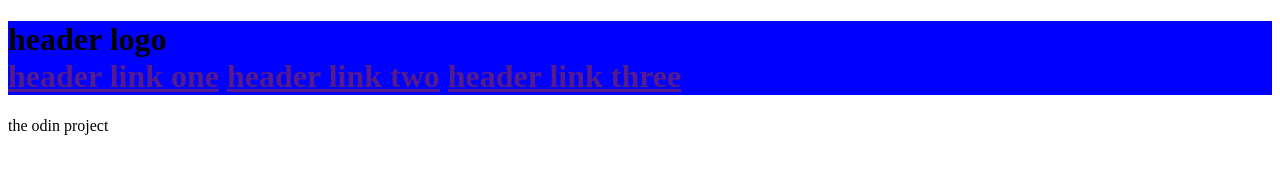
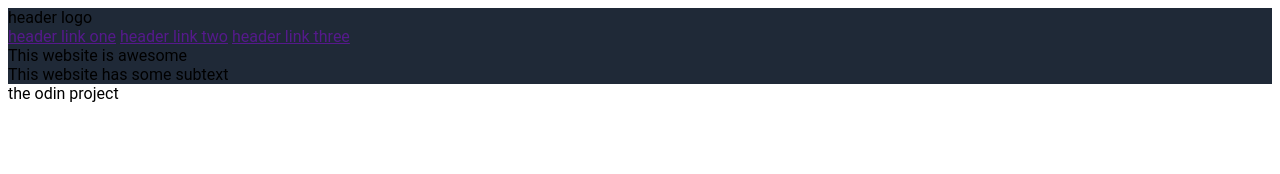
Before and after one commit to CallejasCodes/Landing-Page, a plain HTML site: page index.html in a window 1280 px wide. Drawn offline with Linux system fonts and the light colour scheme.

Commit message:
added top and bottom divs to header section

```diff
--- a/index.css
+++ b/index.css
@@ -1,3 +1,19 @@
-h1{
-    background-color: blue;
+body{
+    font-family: Roboto;
 }
+.header{
+    background-color: #1f2937;
+}
+.main{
+
+}
+.quote{
+    background-color: #e5e7eb;
+
+}
+.signup{
+
+}
+footer{
+
+}
--- a/index.html
+++ b/index.html
@@ -1,4 +1,3 @@
-
 <!DOCTYPE html>
 <html lang="en">
 <head>
@@ -8,16 +7,33 @@
     <link href="index.css" rel="stylesheet" >
 </head>
 <body>
-    <h1 class="header">
+    <div class="header">
+        <div id="top">
             <div>header logo</div>
             <div>
                 <a href="">header link one</a>
                 <a href="">header link two</a>
                 <a href="">header link three</a>
             </div>
-    </h1>
-</body>
+        </div>
+        <div id="bottom">
+            <div>This website is awesome</div>
+            <div>
+                This website has some subtext
+            </div>
+        </div>
+    </div>
+    <div class="main">
+
+    </div>
+    <div class="Quote">
+
+    </div>
+    <div class="signup">
+
+    </div>
     <footer>
         <div>the odin project </div>
     </footer>
+</body>
 </html>
```
Lines whose indentation alone changed are shown as unchanged.
